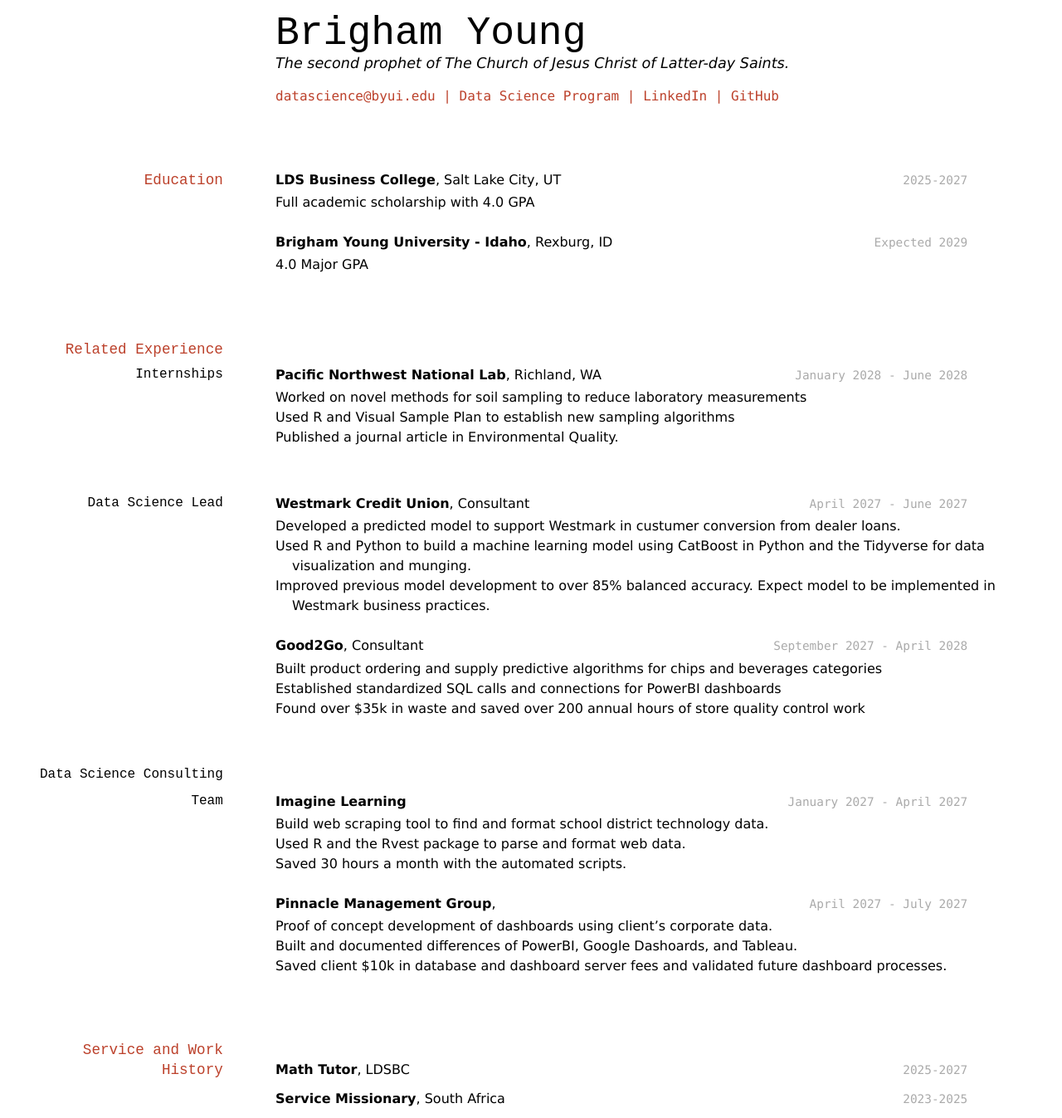
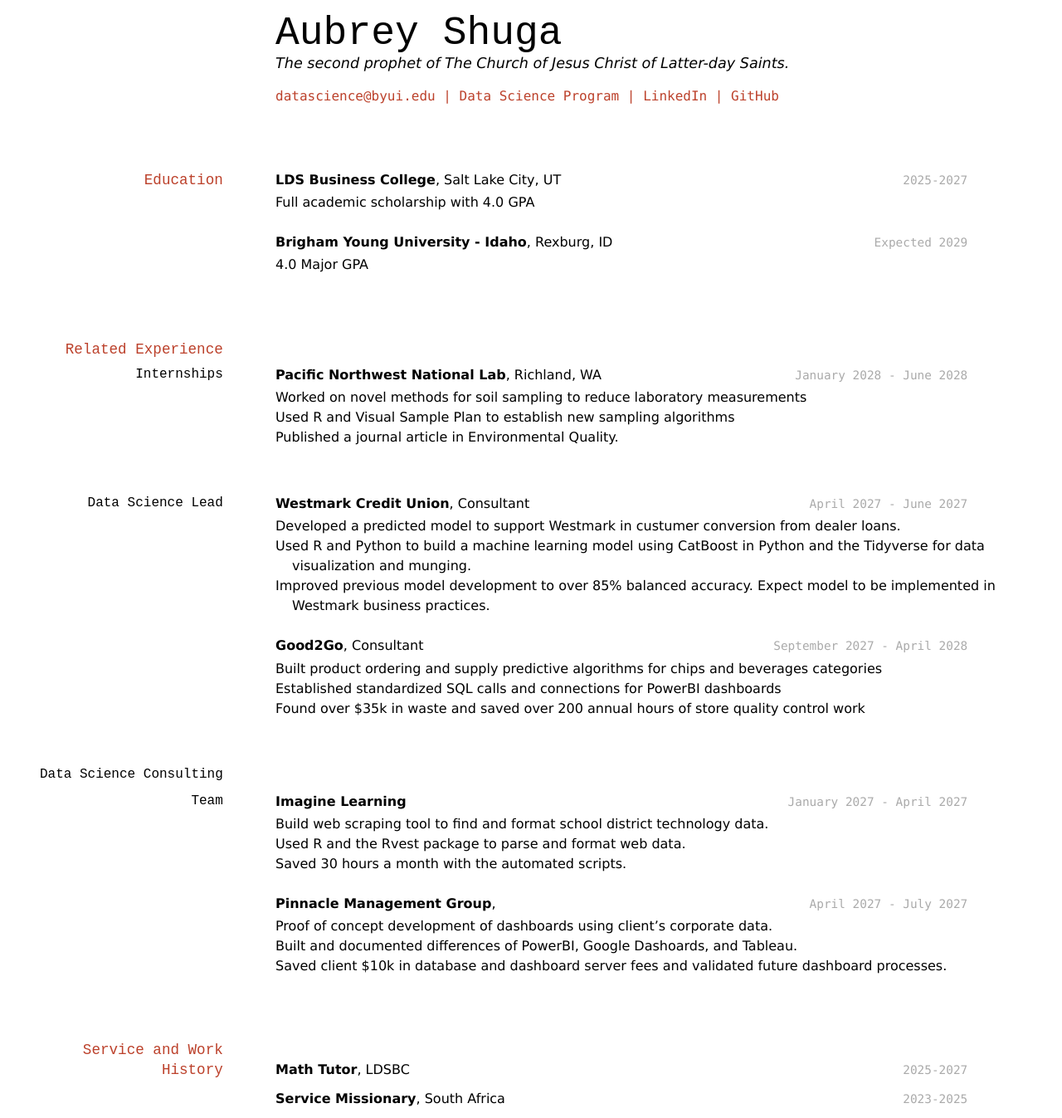
Before and after one commit to byuids-resumes/shuga.aubrey-resume, a Jekyll site: the page built from docs/index.md, in a window 1280 px wide. Shown: the whole page at 83% size. Built offline with Jekyll 4.4.1, drawn with Linux system fonts in a browser that asks for light colours.

Commit message:
added my name into index.md

```diff
--- a/docs/index.md
+++ b/docs/index.md
@@ -1,8 +1,8 @@
 ---
 layout: cv
-title: Brigham Young's Resume
+title: Aubrey Shuga's Resume
 ---
-# Brigham Young
+# Aubrey Shuga
 The second prophet of The Church of Jesus Christ of Latter-day Saints.
 
 <div id="webaddress">
```
